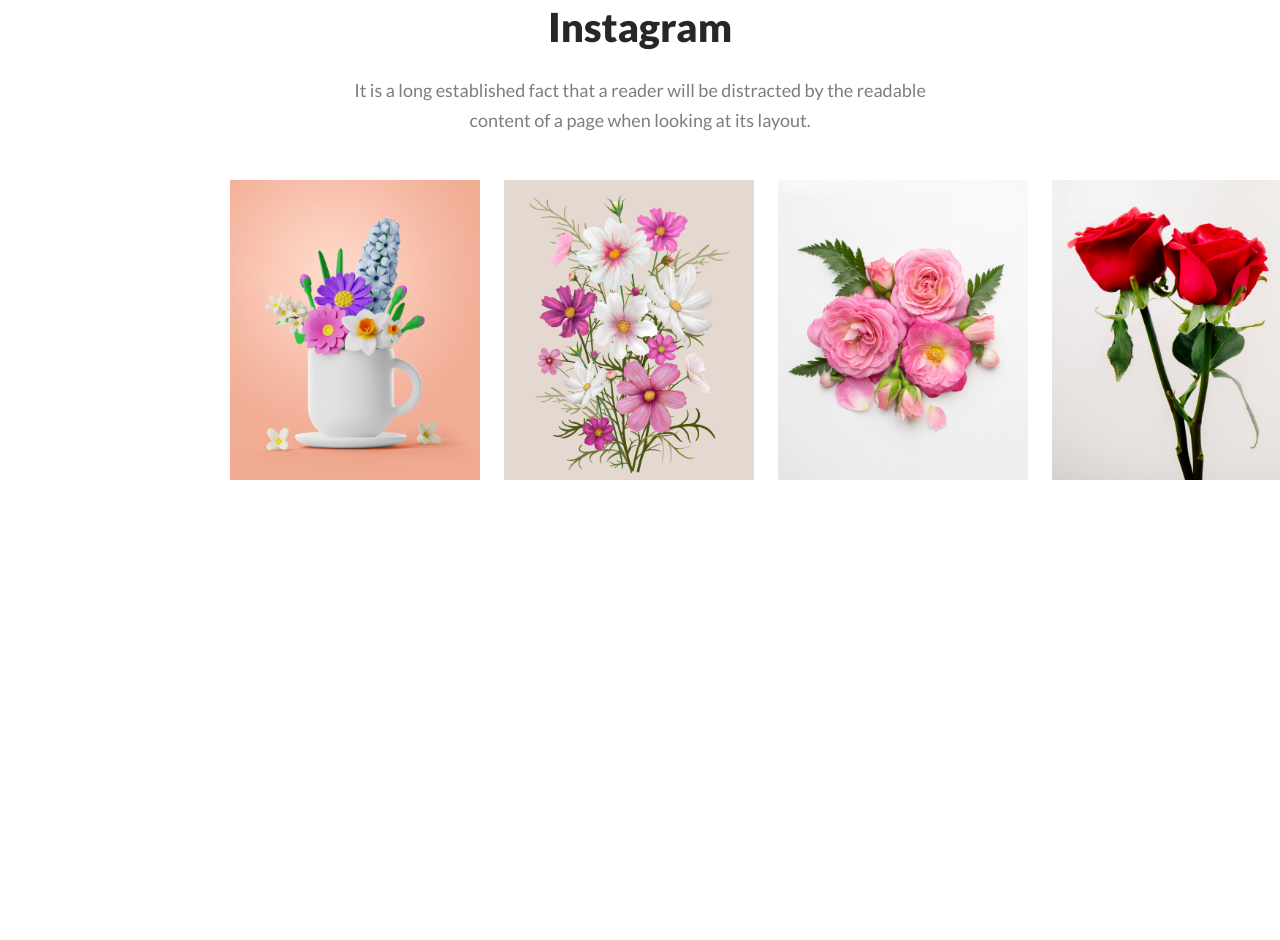
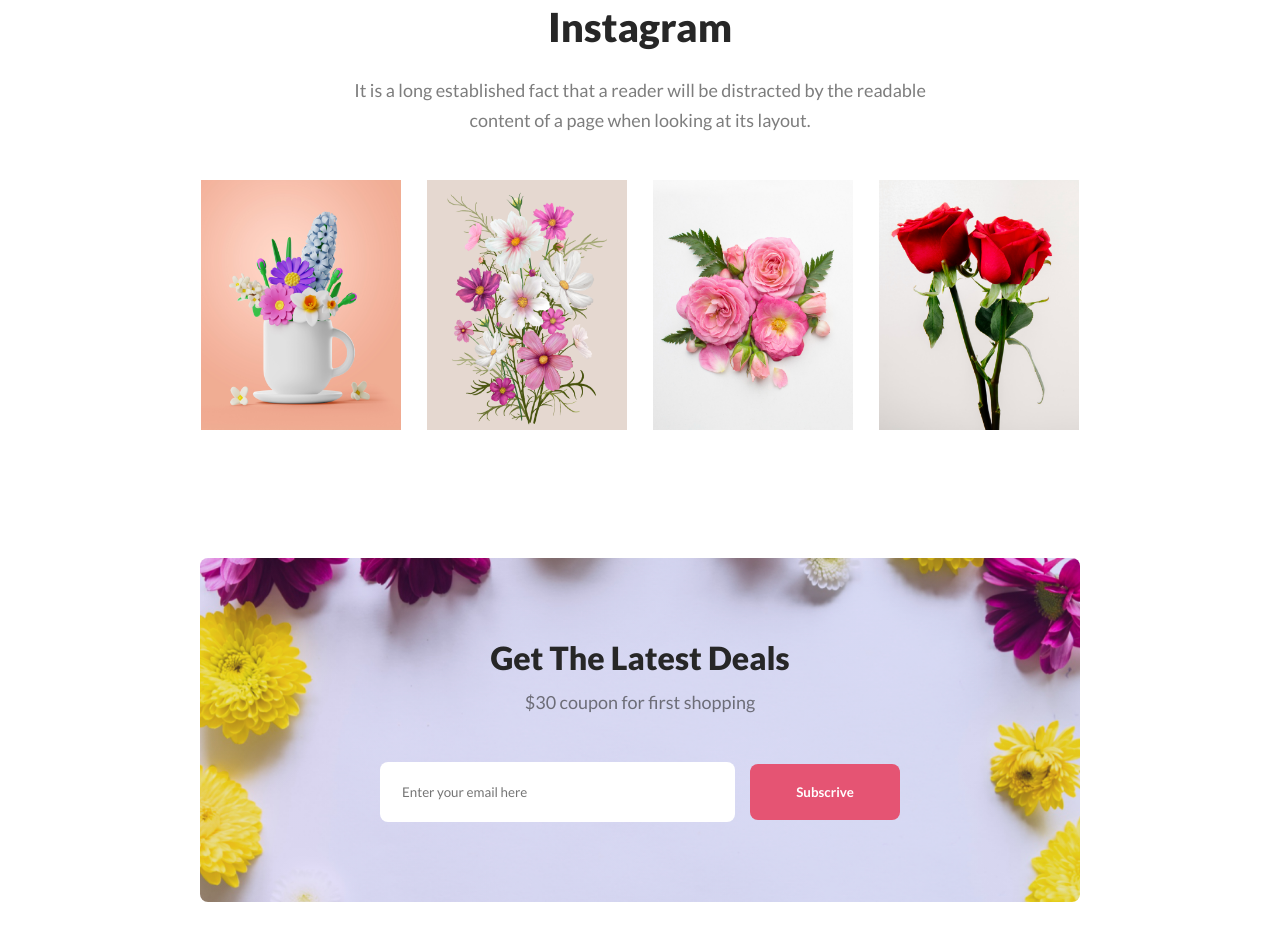
Before and after one commit to mohammad-anar/Me-Anar-Assignment1, a plain HTML site: page index.html in a window 1280 px wide. Shown: the part 2787-3727 px from the top of the page. Before the commit the page ends 3395 px from the top, so only its background shows below. Drawn offline with Linux system fonts and the light colour scheme.

Commit message:
subscrive section added

```diff
--- a/index.html
+++ b/index.html
@@ -68,11 +68,11 @@
                     <p class="item-text">Same Day Delivery. Click & Collect.</p>
                 </div>
                 <div class="optional-item">
-                    <img src="./images/Group 57.png" alt="optional image">
+                    <img src="./images/Group 58.png" alt="optional image">
                     <p class="item-text">Fresh Flowers. Local Growers.</p>
                 </div>
                 <div class="optional-item">
-                    <img src="./images/Group 57.png" alt="optional image">
+                    <img src="./images/Group 59.png" alt="optional image">
                     <p class="item-text">24/7 Free Support.</p>
                 </div>
             </div>
@@ -107,6 +107,19 @@
                 </div>
             </div>
         </section>
+        <!-- instagram section end here  -->
+        <section id="subscrive">
+            <div class="subscrive-container">
+                <h1 class="subscrive-title">Get The Latest Deals</h1>
+                <p class="subscrive-text">
+                    $30 coupon for first shopping
+                </p>
+                <form action="#">
+                    <input type="email" name="email" id="subscrive-email" placeholder="Enter your email here">
+                    <input type="submit" name="submit" id="subscrive-btn"  value="Subscrive">
+                </form>
+            </div>
+        </section>
     </main>
     <!-- main end here
     ================================================= -->
--- a/style.css
+++ b/style.css
@@ -183,7 +183,7 @@
 /* .image-container section starts here  */
 .instagram-container{
     text-align: center;
-    margin: 128px 230px;
+    margin: 128px 200px;
 
 }
 .instagram-title{
@@ -206,8 +206,60 @@
     justify-content: space-around;
     flex-direction: row;
     gap: 24px;
+    flex-shrink:0;
 }
 .image-container img{
-    width: 250px;
-    height: 300px;
+    width: 200px;
+    height: 250px;
 }
+
+/* subscrive section starts here  */
+
+.subscrive-container{
+    margin: 0 200px 128px;
+    background-image: linear-gradient(to left, rgba(4, 0, 255, 0.1),rgba(43, 0, 255, 0.1)), url("images/subscrive.png");
+    background-repeat: norepeat;
+    background-size: cover;
+    background-position: center;
+    padding: 80px 180px;
+    border-radius: 8px;
+    text-align: center;
+}
+
+.subscrive-title {
+    color: #272727;
+    font-size: 32px;
+    font-weight: 800;
+    text-align: center;
+}
+.subscrive-text{
+    color:rgba(39, 39, 39, 0.60);
+    font-size: 18px;
+    font-weight: 400;
+    line-height: 30px;
+    margin: 10px 0 45px;
+}
+.subscrive-container form{
+    display: flex;
+    align-items: center;
+}
+#subscrive-email{
+    background: #fff;
+    padding: 22px;
+    border-radius:8px;
+    border: 0;
+    outline: 0;
+    flex: 1;
+}
+#subscrive-btn{
+    width: 150px;
+    padding: 20px 30px;
+    background: #E55473;
+    font-size: 20;
+    border: none;
+    border-radius: 8px;
+    margin-left: 15px;
+    font-weight: 700;
+    color: #fff;
+}
+/* footer section starts here  */
```
Also changed, not shown: images/subscrive.png (renamed from images/Rectangle 9.png).
